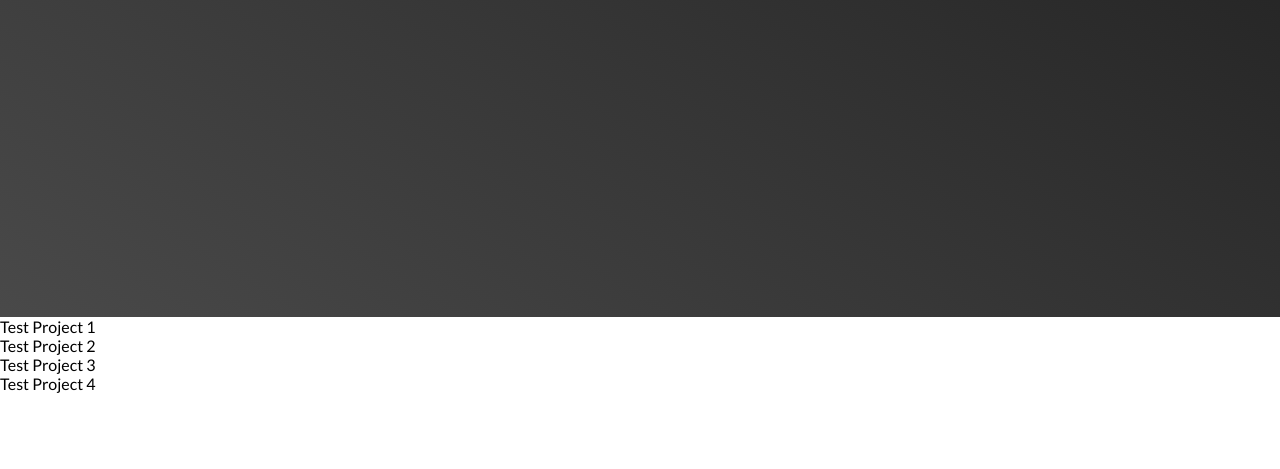
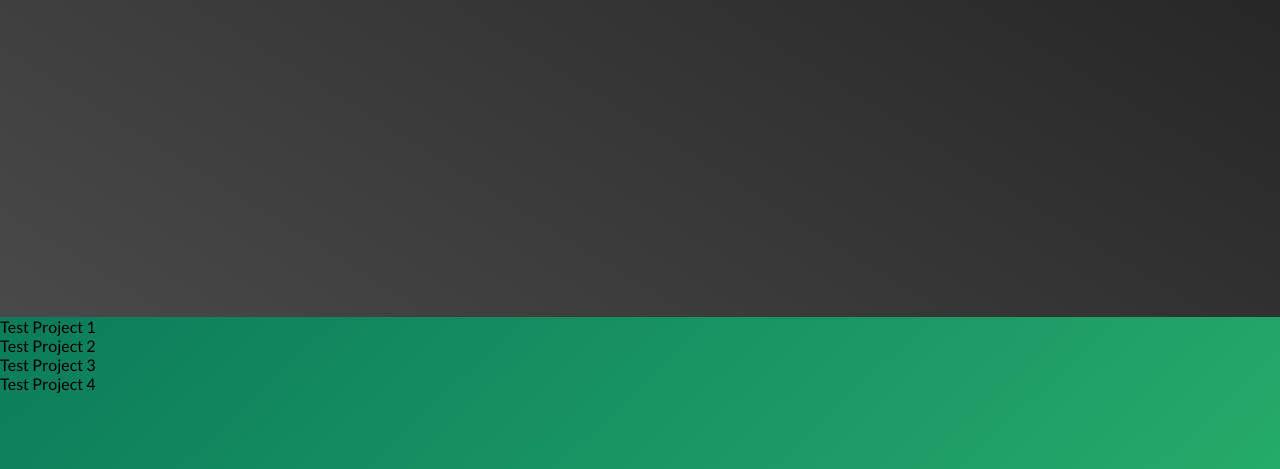
Before and after one commit to lilRaptor99/FCC_Personal_Portfolio, a plain HTML site: page index.html in a window 1280 px wide. Shown: the part 483-952 px from the top of the page. Before the commit the page ends 876 px from the top, so only its background shows below. Drawn offline with Linux system fonts and the light colour scheme.

Commit message:
project section v2

```diff
--- a/style.css
+++ b/style.css
@@ -124,5 +124,10 @@ nav {
 ****** Work Section ******
 */
 #projects {
-  background: linear-gradient(to right bottom, rgb(47, 31, 105));
+  height: 150vh;
+  background: linear-gradient(
+    to right bottom,
+    rgb(12, 124, 91),
+    rgb(55, 206, 118)
+  );
 }
```
